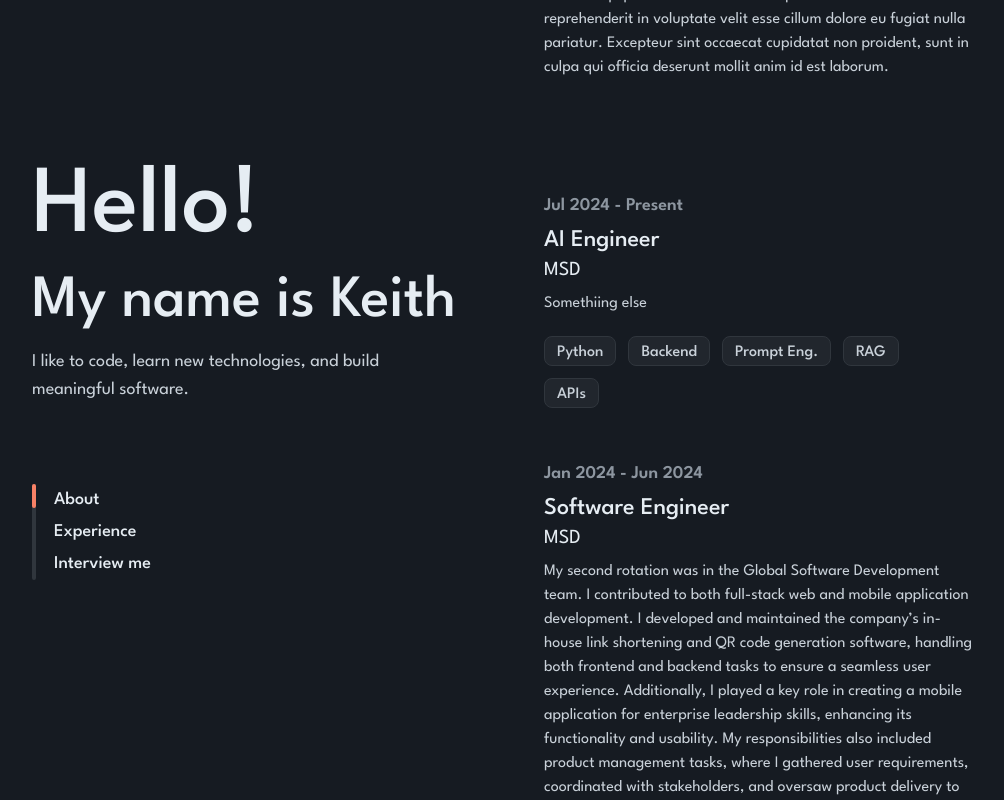
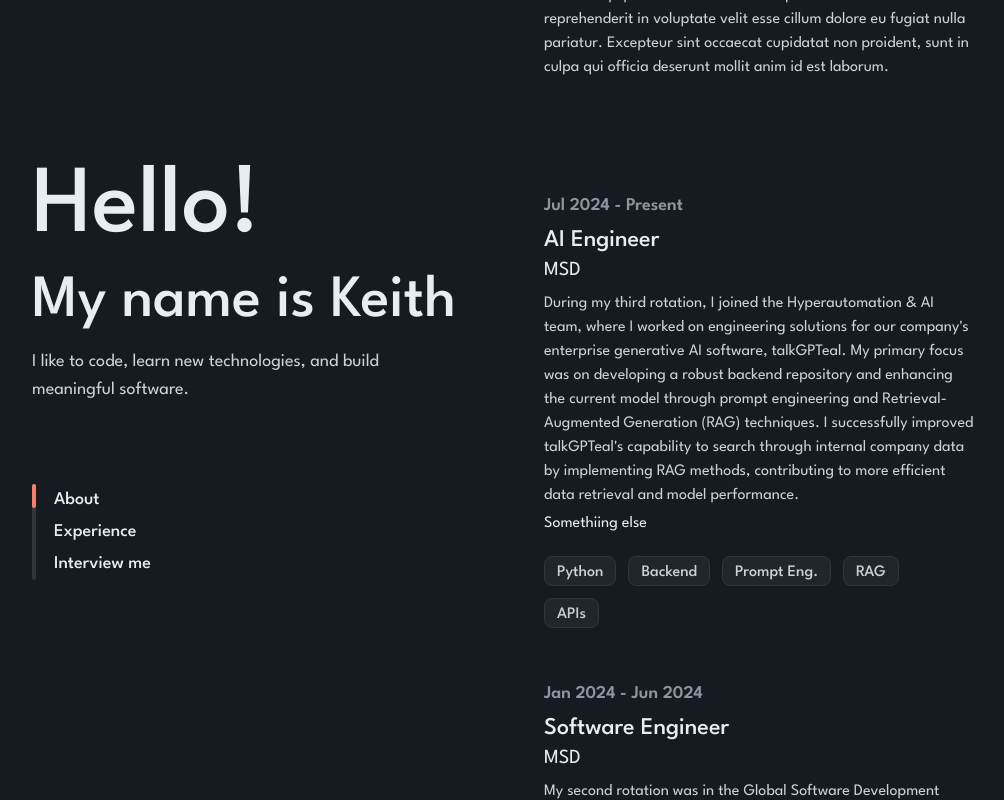
Before and after one commit to keithchewzk/heyitskeith, a React (Create React App) app: page / in a window 1280 px wide. Both pictures are taken after a click on the element 896 px from the left and 836 px from the top of the page. Shown: the part 436-1236 px from the top of the page, without its empty margins (136-1140 px from the left). Built offline with nearby package versions, Linux system fonts and the light colour scheme.

Commit message:
animate open addition description on click

```diff
--- a/src/components/Experience/Job.tsx
+++ b/src/components/Experience/Job.tsx
@@ -1,6 +1,6 @@
 import { useState } from "react";
 import Skills from "./Skills";
-import { motion } from "framer-motion";
+import { motion, AnimatePresence } from "framer-motion";
 
 interface Props {
   role: string;
@@ -21,27 +21,6 @@ function Job({
 }: Props) {
   const [showAdditionalDescription, setShowAdditionalDescription] =
     useState<boolean>(false);
-
-  const variants = {
-    initial: (direction: number) => ({
-      y: direction > 0 ? 50 : -50, // Swipe out down or up
-      opacity: 0,
-    }),
-    animate: {
-      y: 0, // Set it to the original position when animating
-      opacity: 1,
-      transition: {
-        duration: 0.5,
-      },
-    },
-    exit: (direction: number) => ({
-      y: direction > 0 ? -50 : 50, // Swipe in down or up
-      opacity: 0,
-      transition: {
-        duration: 0.5,
-      },
-    }),
-  };
 
   return (
     <motion.div
@@ -68,9 +47,23 @@ function Job({
         className="mb-5 cursor-pointer"
         onClick={() => setShowAdditionalDescription(!showAdditionalDescription)}
       >
-        <p className="text-md text-text-secondary">
-          {showAdditionalDescription ? additionalDescription : description}
-        </p>
+        <p className="text-md text-text-secondary mb-1">{description}</p>
+        <AnimatePresence>
+          {showAdditionalDescription && (
+            <motion.p
+              initial="collapsed"
+              animate="open"
+              exit="collapsed"
+              variants={{
+                open: { opacity: 1, height: "auto" },
+                collapsed: { opacity: 0, height: 0 },
+              }}
+              transition={{ duration: 0.3, ease: [0.04, 0.62, 0.23, 0.98] }}
+            >
+              {additionalDescription}
+            </motion.p>
+          )}
+        </AnimatePresence>
       </div>
       <Skills skills={skills} />
     </motion.div>
```
